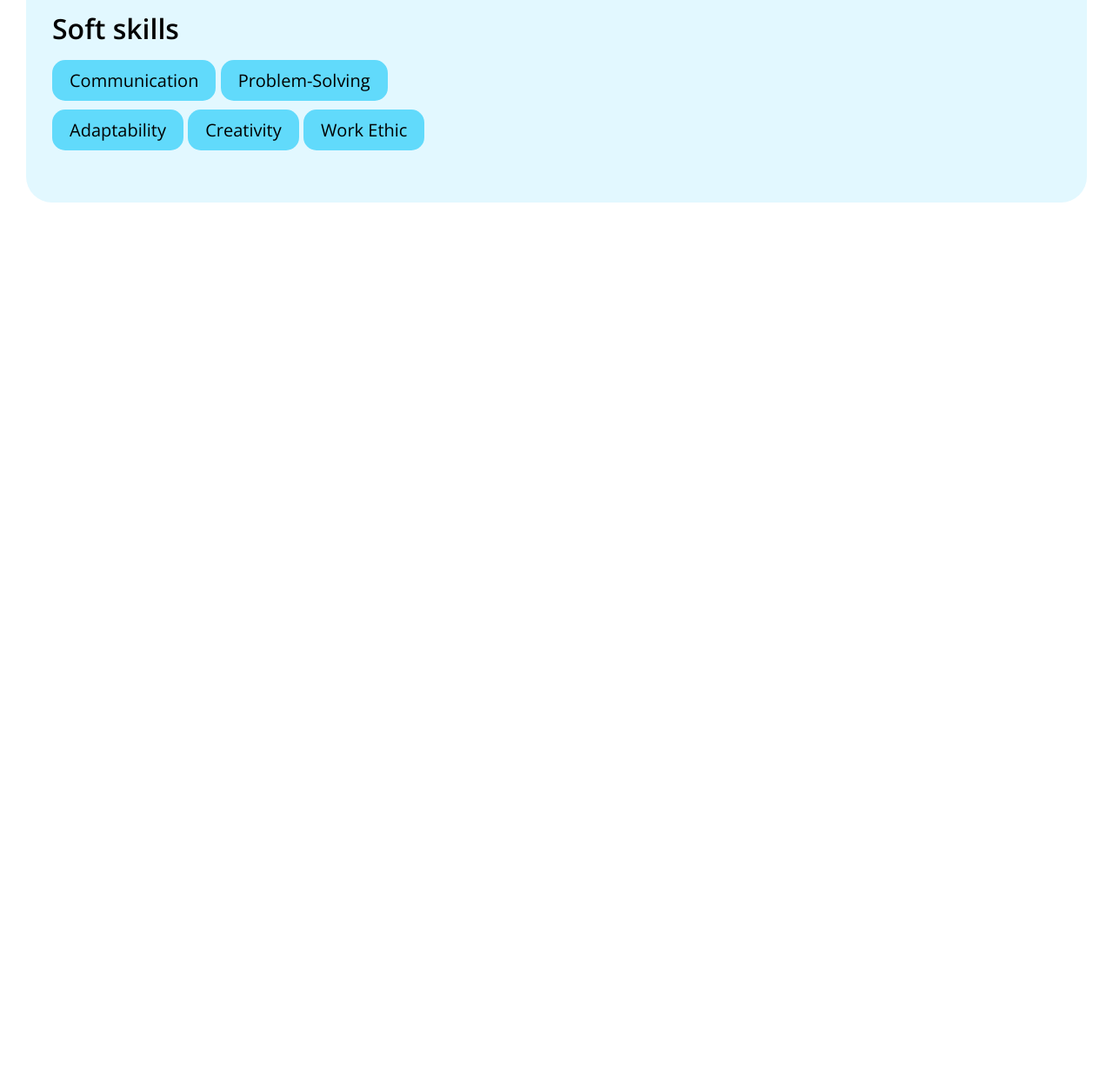
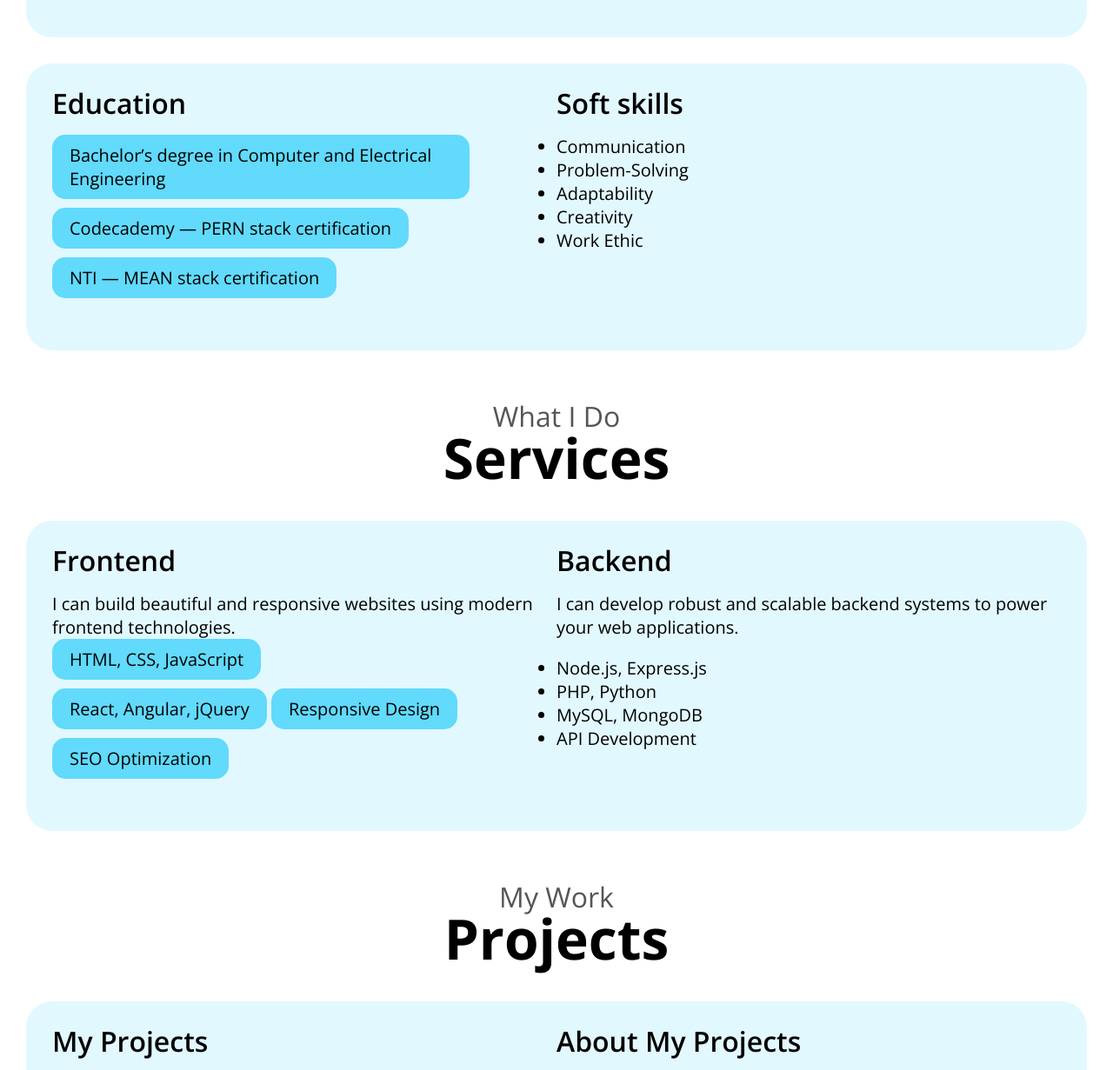
Before and after one commit to ab812x/portfolio, a plain HTML site: page index.html in a window 1280 px wide. Shown: the part 1526-2757 px from the top of the page at 87% size. Before the commit the page ends 1789 px from the top, so only its background shows below. Drawn offline with nearby package versions, Linux system fonts and the light colour scheme.

Commit message:
added some projects

```diff
--- a/index.html
+++ b/index.html
@@ -24,7 +24,7 @@
         <ul id="menu">
           <li><a href="#">Home</a></li>
           <li><a href="#skills">Skills</a></li>
-          <li><a href="#">Projects</a></li>
+          <li><a href="#projects">Projects</a></li>
           <li>
             <a href="mailto:abdala.aa51511@gmail.com" class="button"
               >Contact Me</a
@@ -126,19 +126,10 @@
               <li>Express.js</li>
               <li>python</li>
             </ul>
-            <h3>Education</h3>
+            <h3>Experience</h3>
             <ul>
-  <li>Bachelor’s degree in Computer and Electrical Engineering</li>
-  <li>Codecademy — PERN stack certification</li>
-  <li>NTI — MEAN stack certification</li>
-</ul>
-            <h3>Soft skills</h3>
-            <ul>
-              <li>Communication</li>
-              <li>Problem-Solving</li>
-              <li>Adaptability</li>
-              <li>Creativity</li>
-              <li>Work Ethic</li>
+              <li>CodeCademy Full-Stack Web Development Track</li>
+              <li>NTI — MEAN Stack Certification</li>
             </ul>
           </div>
           <div class="right-column">
@@ -166,6 +157,79 @@
           </div>
         </div>
       </section>
+
+      <section class="skills container">
+        <div class="holder-blue">
+          <div class="left-column">
+            <h3>Education</h3>
+            <ul>
+              <li>Bachelor’s degree in Computer and Electrical Engineering</li>
+              <li>Codecademy — PERN stack certification</li>
+              <li>NTI — MEAN stack certification</li>
+            </ul>
+          </div>
+          <div class="right-column">
+            <h3>Soft skills</h3>
+            <ul>
+              <li>Communication</li>
+              <li>Problem-Solving</li>
+              <li>Adaptability</li>
+              <li>Creativity</li>
+              <li>Work Ethic</li>
+            </ul>
+          </div>
+        </div>
+      </section>
+
+      <section id="services" class="skills container">
+        <h2>
+          <small>What I Do</small>
+          Services
+        </h2>
+        <div class="holder-blue">
+          <div class="left-column">
+            <h3>Frontend</h3>
+            <p>I can build beautiful and responsive websites using modern frontend technologies.</p>
+            <ul>
+                <li>HTML, CSS, JavaScript</li>
+                <li>React, Angular, jQuery</li>
+                <li>Responsive Design</li>
+                <li>SEO Optimization</li>
+            </ul>
+          </div>
+          <div class="right-column">
+            <h3>Backend</h3>
+            <p>I can develop robust and scalable backend systems to power your web applications.</p>
+            <ul>
+                <li>Node.js, Express.js</li>
+                <li>PHP, Python</li>
+                <li>MySQL, MongoDB</li>
+                <li>API Development</li>
+            </ul>
+          </div>
+        </div>
+      </section>
+
+      <section id="projects" class="skills container">
+        <h2>
+          <small>My Work</small>
+          Projects
+        </h2>
+        <div class="holder-blue">
+          <div class="left-column">
+            <h3>My Projects</h3>
+            <ul>
+              <li><a href="https://jammming-project-link.com" target="_blank">Jamming</a></li>
+              <li><a href="https://mixed-messages-project-link.com" target="_blank">Mixed Messages</a></li>
+              <li><a href="#" target="_blank">My Portfolio</a></li>
+            </ul>
+          </div>
+          <div class="right-column">
+            <h3>About My Projects</h3>
+            <p>Here are some of the projects I've worked on. Feel free to check them out!</p>
+          </div>
+        </div>
+      </section>
     </main>
   </body>
 </html>
```
